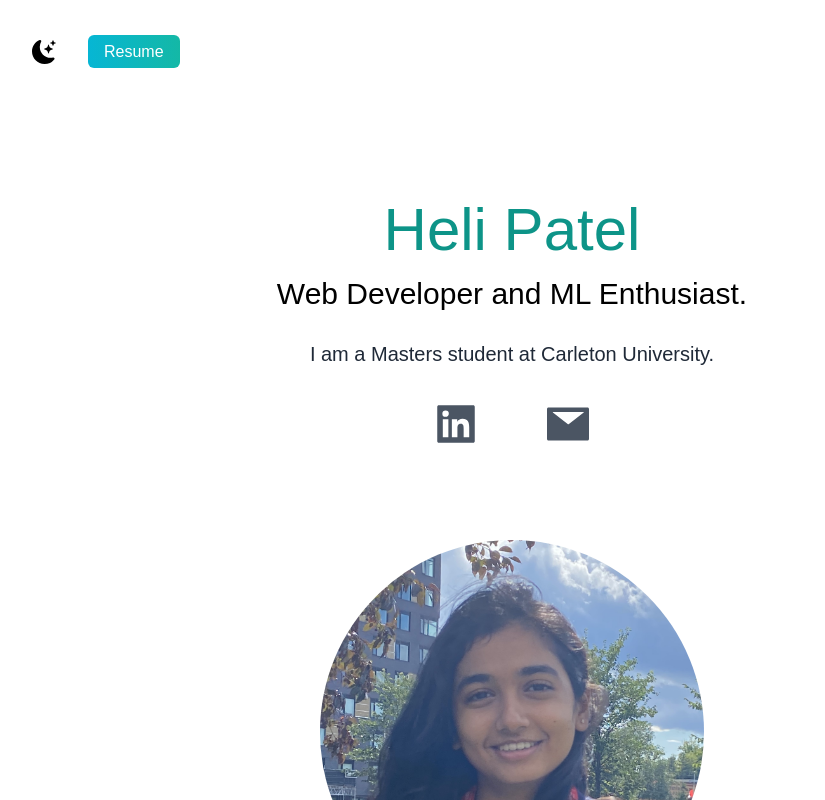
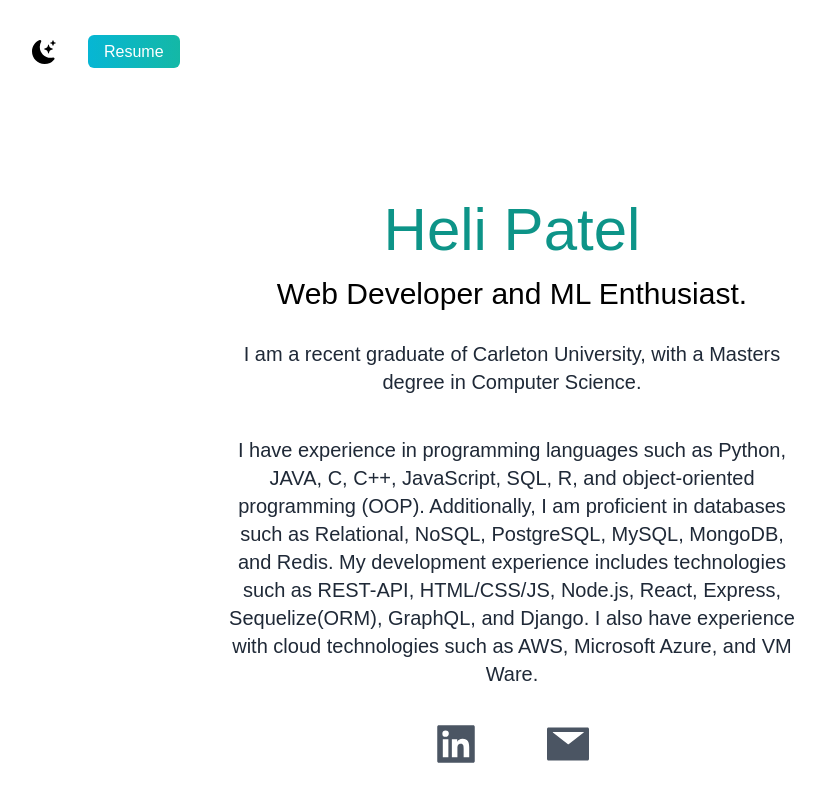
Before and after one commit to helipatel11/HeliPatelPortfolio, a Next.js app: page /HeliPatelPortfolio/ in a window 1280 px wide. Shown: the top 800 px of the page, without its empty margins (128-953 px from the left). Built offline with nearby package versions, Linux system fonts and the light colour scheme.

Commit message:
Update index.js

```diff
--- a/pages/index.js
+++ b/pages/index.js
@@ -72,7 +72,12 @@ export default function Home() {
               {/* <p>I am a Master's student @ Carleton University.</p> */}
             </h3>
             <p className="text-md py-5 leading-8 text-gray-800 dark:text-gray-200 max-w-xl mx-auto md:text-xl">
-              I am a Masters student at Carleton University.
+              I am a recent graduate of Carleton University, with a Masters degree in Computer Science.
+              </p>
+
+            <p className="text-md py-5 leading-8 text-gray-800 dark:text-gray-200 max-w-xl mx-auto md:text-xl">
+              I have experience in programming languages such as Python, JAVA, C, C++, JavaScript, SQL, R, and object-oriented programming (OOP).
+Additionally, I am proficient in databases such as Relational, NoSQL, PostgreSQL, MySQL, MongoDB, and Redis. My development experience includes technologies such as REST-API, HTML/CSS/JS, Node.js, React, Express, Sequelize(ORM), GraphQL, and Django. I also have experience with cloud technologies such as AWS, Microsoft Azure, and VM Ware.
             </p>
 
             <div className="text-5xl flex justify-center gap-16 py-3 text-gray-600 dark:text-gray-400">
```
